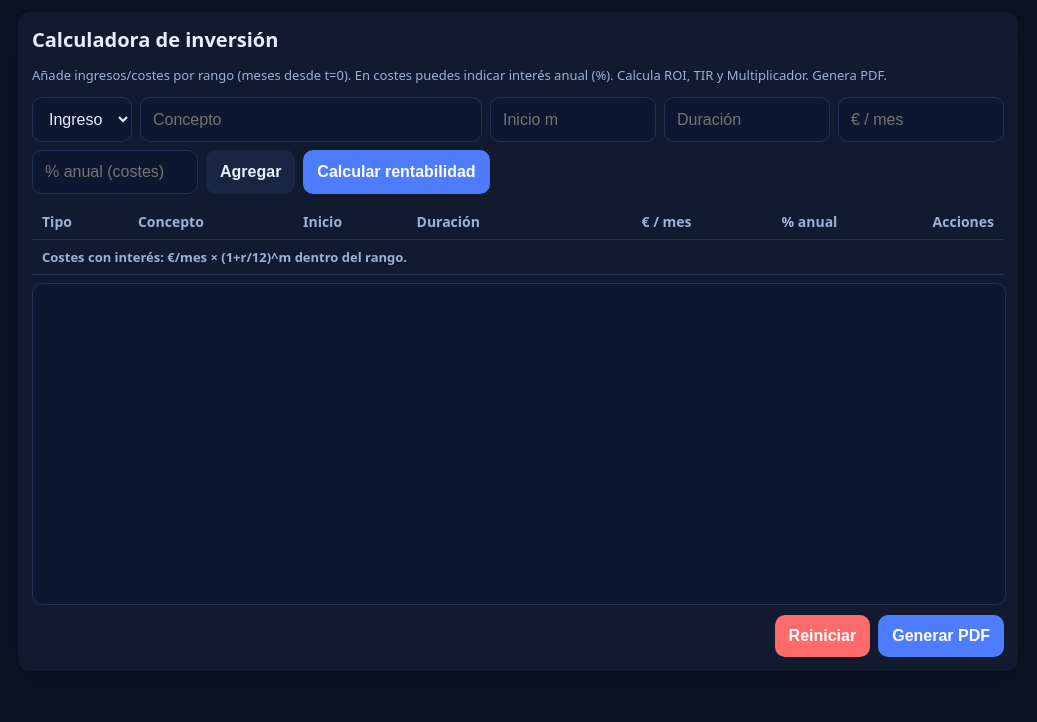
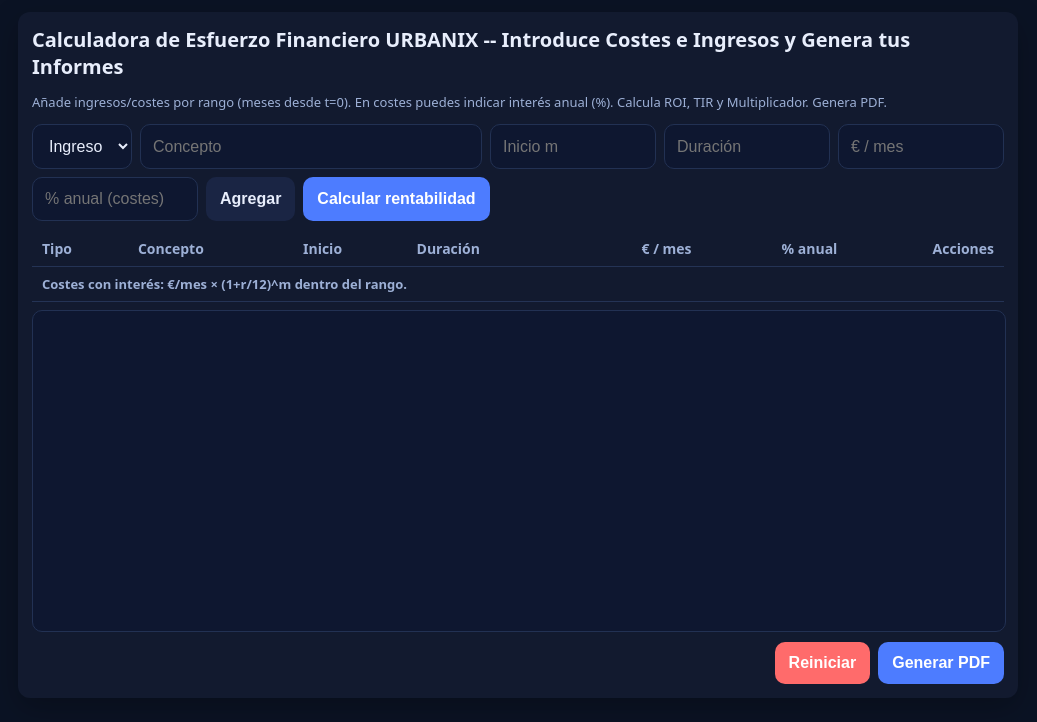
Before and after one commit to lamas1987/Urbanix, a plain HTML site: page index.html in a window 1280 px wide. Shown: the whole page, without its empty margins (122-1159 px from the left). Drawn offline with nearby package versions, Linux system fonts and the light colour scheme.

Commit message:
Update title for investment calculator page

```diff
--- a/index.html
+++ b/index.html
@@ -41,7 +41,7 @@ if ('serviceWorker' in navigator) {
 </head>
 <body>
 <div class="wrap"><div class="card">
-<h1>Calculadora de inversión</h1>
+<h1>Calculadora de Esfuerzo Financiero URBANIX -- Introduce Costes e Ingresos y Genera tus Informes</h1>
 <p class="muted">Añade ingresos/costes por rango (meses desde t=0). En costes puedes indicar interés anual (%). Calcula ROI, TIR y Multiplicador. Genera PDF.</p>
 
 <div class="row" style="margin-top:6px">
```
